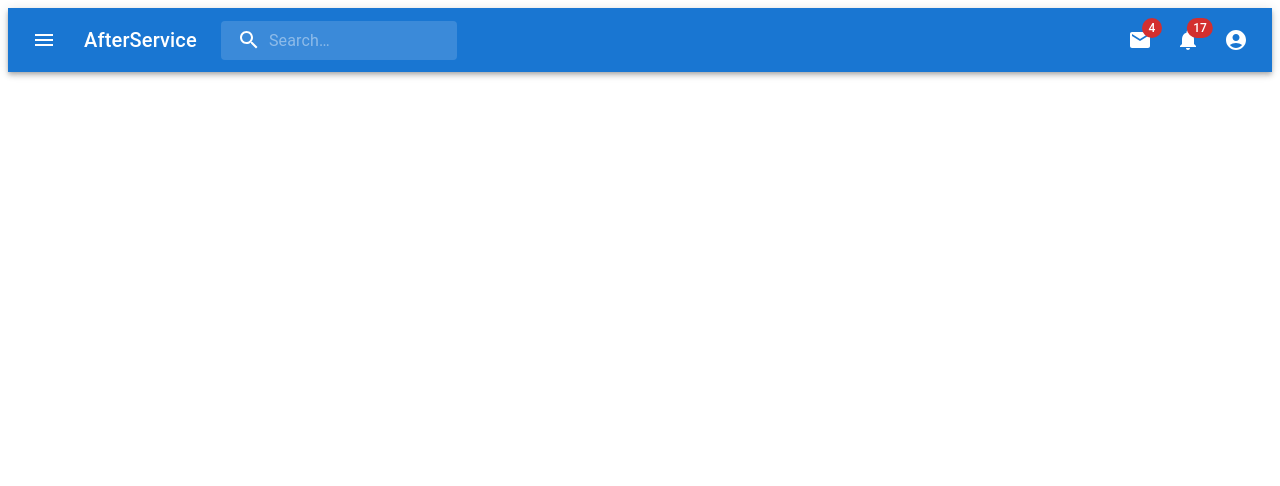
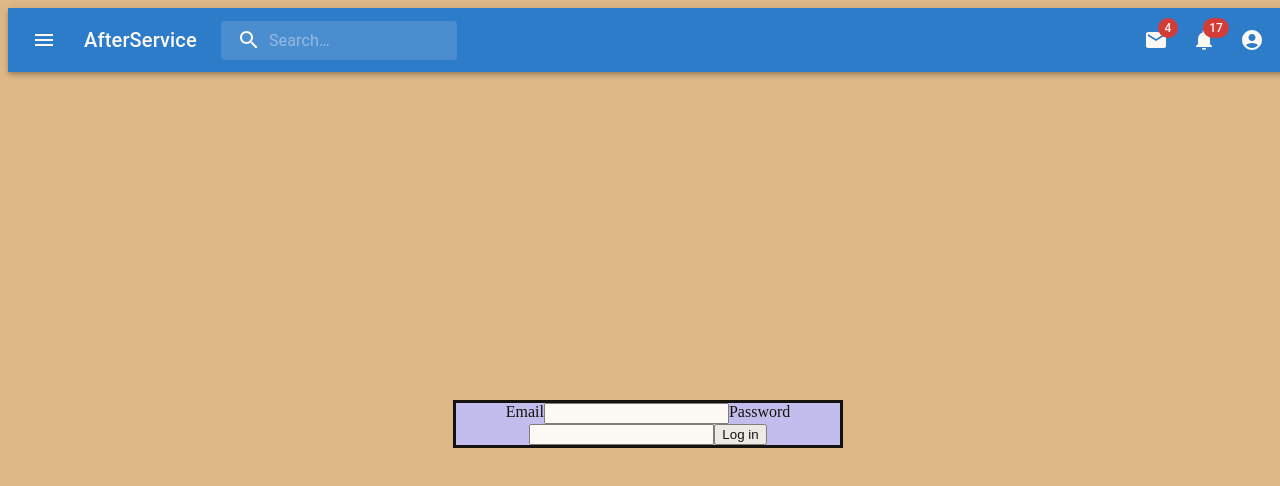
Before and after one commit to Gregd713/CapStoneFrontEnd, a React (Create React App) app: page /login in a window 1280 px wide. Before the commit this address had no page. Shown: the top 486 px of the page. Built offline with nearby package versions, Linux system fonts and the light colour scheme.

Commit message:
Completed pathing from homepage to loginpage.

```diff
--- a/src/App.jsx
+++ b/src/App.jsx
@@ -3,6 +3,7 @@ import HomePage from "./components/Pages/HomePage/HomePage"
 import { Routes, Route, Link } from "react-router-dom";
 import jwtDecode from 'jwt-decode'
 import SearchBar from './components/SearchBar/SearchBar'
+import LoginPage from './components/Pages/LoginPage/LoginPage'
 // import PageLayout from "./components/PageLayout/PageLayout";
 
 class App extends Component {
@@ -38,6 +39,7 @@ render() {
         <SearchBar/>
         <Routes>
             <Route path="/" element={<HomePage/>}/>
+            <Route path="/login" element={<LoginPage/>}/>
             {/* <Route path="/" element={<Login/>}/> */}
             {/* <Route path="/" exact render={(props) => {
                 if(!this.state.user){
--- a/src/components/Pages/HomePage/HomePage.css
+++ b/src/components/Pages/HomePage/HomePage.css
@@ -37,7 +37,7 @@
     position:absolute;
     display: flex;
     flex-wrap: wrap;
-    top: 30%;
+    top: 31%;
     left: 50%;
     margin-right: -50%;
     transform: translate(-50%, -50%)
@@ -53,7 +53,7 @@
     position:absolute;
     display: flex;
     flex-wrap: wrap;
-    top: 43%;
+    top: 45%;
     left: 50%;
     margin-right: -50%;
     transform: translate(-50%, -50%)
--- a/src/components/Pages/HomePage/HomePage.jsx
+++ b/src/components/Pages/HomePage/HomePage.jsx
@@ -1,4 +1,5 @@
 import React from 'react';
+import Button from '@mui/material/Button';
 import './HomePage.css'
 
 function HomePage(props){
@@ -22,9 +23,9 @@ function HomePage(props){
             </div>
 
             <div className='route-buttons'>
-            <button  href="/login">Login</button>
-            <button  className="middle-button" href="/signup">Sign-up</button>
-            <button  href="/about">About</button>
+            <Button variant="contained" href="/login" >Login</Button>
+            <Button  variant="contained"className="middle-button" href="/signup">Sign-up</Button>
+            <Button variant="contained" href="/about">About</Button>
             </div>
         </div>
     )
--- /dev/null
+++ b/src/components/Pages/LoginPage/LoginPage.css
@@ -0,0 +1,31 @@
+body{
+background-color: burlywood;
+    background-size: cover;
+    background-repeat: no-repeat;
+    background-position: top;
+    background-attachment: fixed;
+    position: fixed;
+    opacity: .9;
+    width: 100vw;
+    height: 100vh;
+}
+
+.signup{
+    background-color: rgb(190, 190, 248);
+    border-color: black;
+    border-style: solid;
+    margin-top: 6rem;
+    width: 30%;
+    justify-content: center;
+    text-align: center;
+    position:absolute;
+    display: flex;
+    flex-wrap: wrap;
+    top: 40%;
+    left: 50%;
+    margin-right: -50%;
+    transform: translate(-50%, -50%)
+}
+.button{
+    margin-top: 4%;
+}
--- /dev/null
+++ b/src/components/Pages/LoginPage/LoginPage.jsx
@@ -0,0 +1,43 @@
+import React, { useState } from 'react';
+import Button from '@mui/material/Button';
+import "./LoginPage.css";
+import axios from 'axios';
+import PropTypes from 'prop-types'
+import { Login } from '@mui/icons-material';
+
+function LoginForm(props){
+  // const [username,getUsername]=useState('');
+  const[email, getEmail]=useState('');
+  const[password, getPassword]= useState('');
+
+  async function handlesubmit(e){
+    e.preventDefault();
+
+    const getUser={
+      email:email,
+      password:password,
+    };
+    let response = await axios.post(`http://localhost:5000/api/users/login`, getUser);
+    if(response.status==200){
+      console.log(response.data);
+      localStorage.setItem('token', response.data)
+      window.location = '/';
+    }
+  }
+
+        return (
+          <form className="signup" onSubmit={handlesubmit}>
+            <lable>Email</lable>
+            <input value={email} onChange={(event) => getEmail(event.target.value)} type='text' />
+
+            <lable>Password</lable>
+            <input value={password} onChange={(event) => getPassword(event.target.value)} type='text' />
+            <button href="/profile"type='submit'>Log in</button>
+          </form>
+        );
+    }
+    Login.propTypes={
+      setToken:PropTypes.func.isRequired
+    }
+
+export default LoginForm;
```
